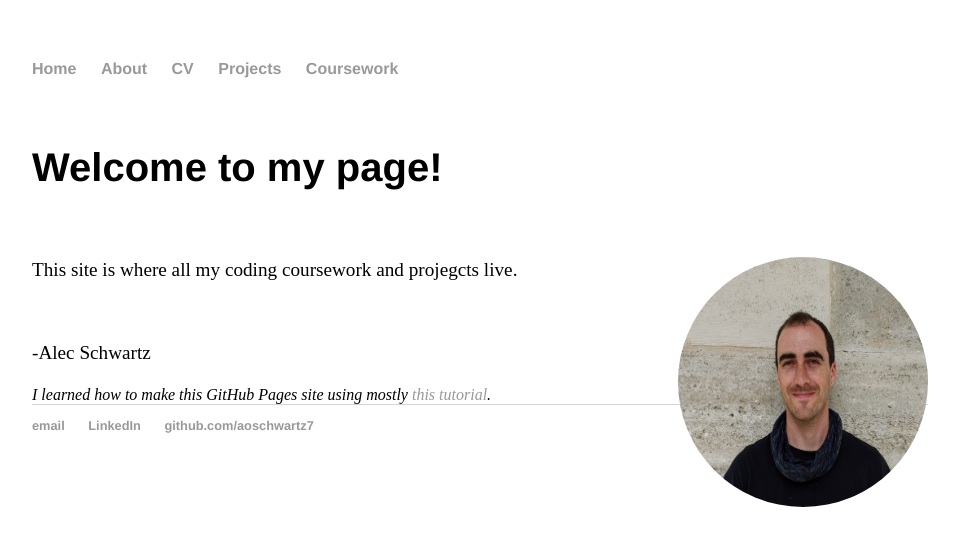
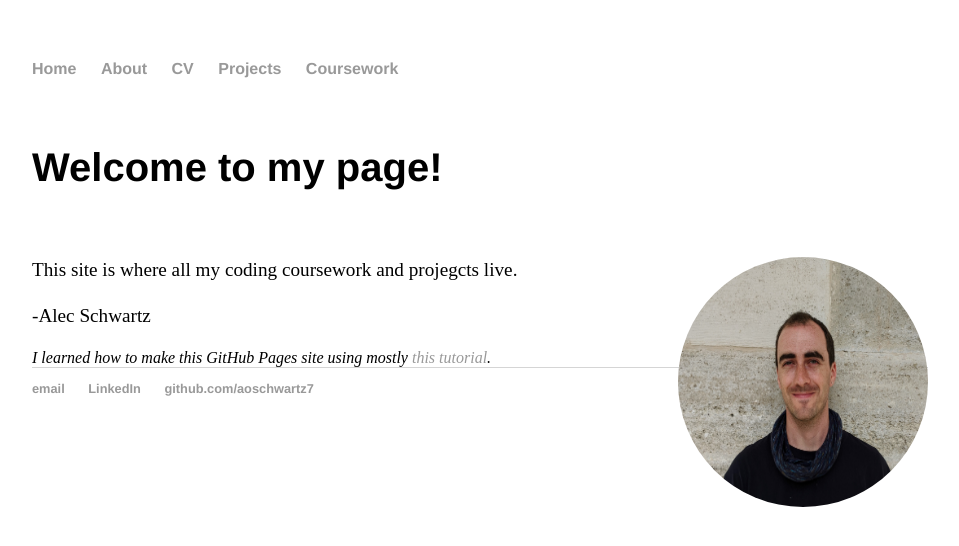
Before and after one commit to aoschwartz7/aoschwartz7.github.io, a Jekyll site: the page built from index.html, in a window 1280 px wide. Shown: the top 546 px of the page, without its empty margins (160-1119 px from the left). Built offline with Jekyll 4.4.1, drawn with Linux system fonts in a browser that asks for light colours.

Commit message:
formatting

```diff
--- a/index.html
+++ b/index.html
@@ -2,12 +2,13 @@
 layout: default
 title: Alec
 ---
-<h5>Welcome to my page!</h5>
+<div>
+  <h5>Welcome to my page!</h5>
+  <img src="portrait.jpg" alt="me" style="float:right;width:250px;height:250px;border-radius: 50%;">
+</div>
 <p>
-<img src="portrait.jpg" alt="me" style="float:right;width:250px;height:250px;border-radius: 50%;">
 This site is where all my coding coursework and projegcts live.
 </p>
-<br>
 
 <p>
 -Alec Schwartz
```
